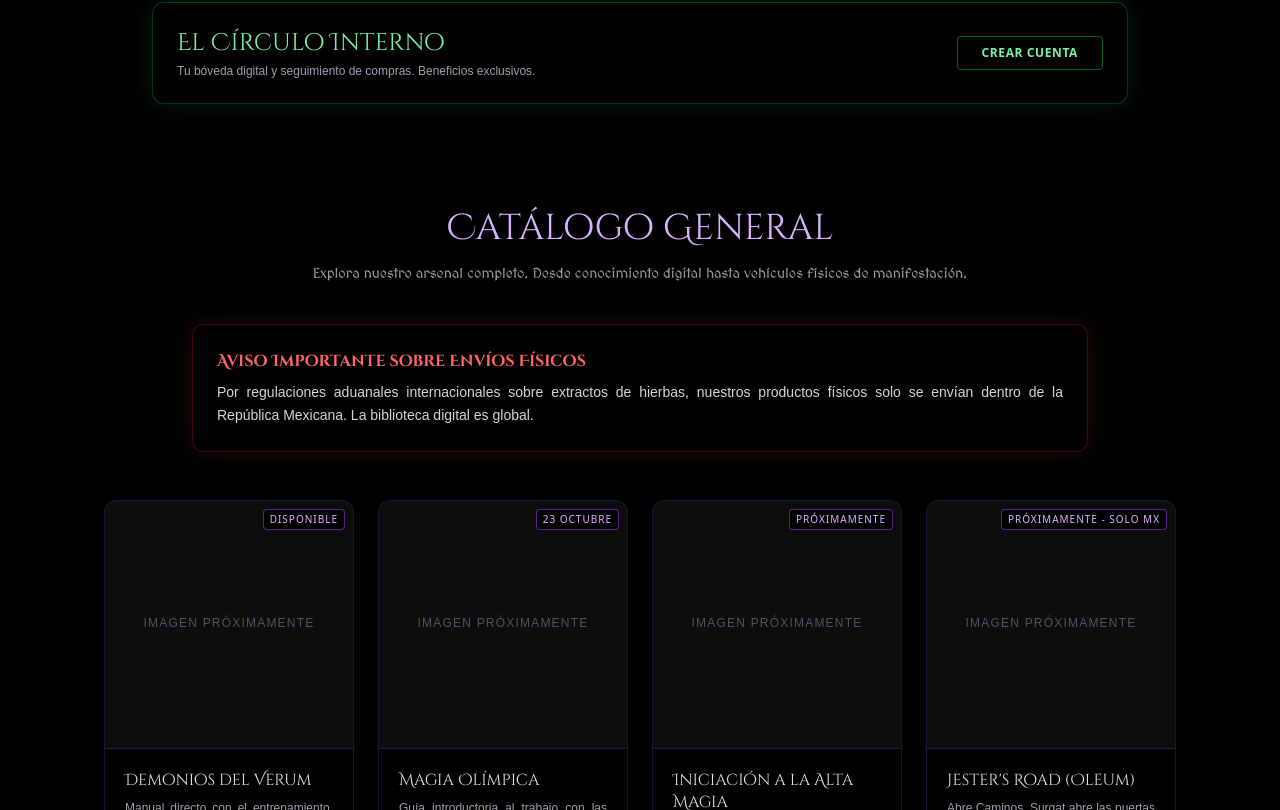
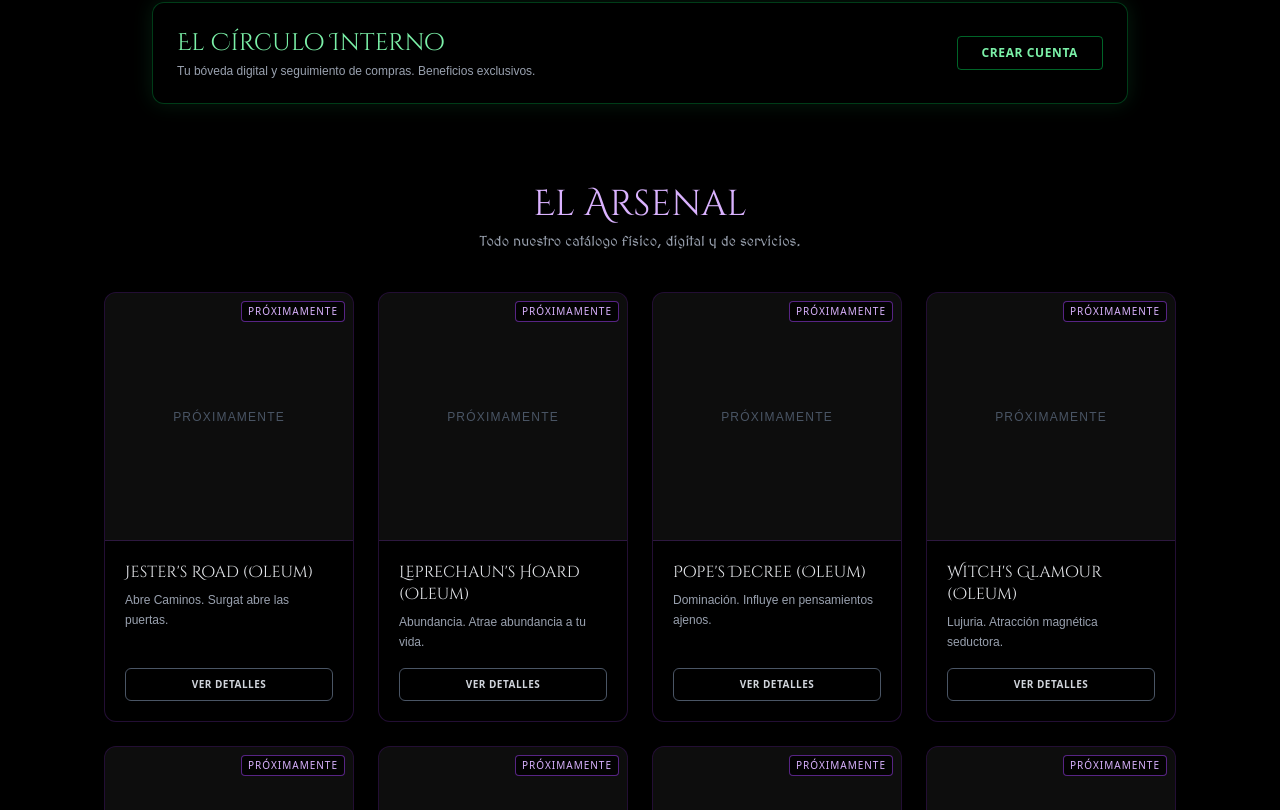
Before and after one commit to adms-ux/praxis-magick-web, a Next.js app: page / in a window 1280 px wide. Shown: the part 1270-2080 px from the top of the page. Built offline with nearby package versions, Linux system fonts and the light colour scheme.

Commit message:
Actualizar CatalogoCompleto.tsx

```diff
--- a/src/app/Components/CatalogoCompleto.tsx
+++ b/src/app/Components/CatalogoCompleto.tsx
@@ -1,84 +1,50 @@
 "use client";
-import { useState } from "react";
 
 export default function CatalogoCompleto() {
-  const [wishlistMsg, setWishlistMsg] = useState<string | null>(null);
-
-  const handleWishlist = (productName: string) => {
-    setWishlistMsg(`Añadido a Deseos: ${productName}. Te avisaremos cuando esté listo.`);
-    setTimeout(() => setWishlistMsg(null), 3000);
-  };
-
   const productos = [
-    { id: "e1", name: "Demonios del Verum", desc: "Manual directo con el entrenamiento, la estrategia y el ritual completo para trabajar con 18 espíritus.", tag: "Disponible" },
-    { id: "e2", name: "Magia Olímpica", desc: "Guía introductoria al trabajo con las siete inteligencias planetarias clásicas.", tag: "23 Octubre" },
-    { id: "c1", name: "Iniciación a la Alta Magia", desc: "Curso teórico-práctico. Módulos de Magia de velas, hierbas, planetaria y rituales.", tag: "Próximamente" },
-    { id: "o1", name: "Jester's Road (Oleum)", desc: "Abre Caminos. Surgat abre las puertas de los lugares donde quieres entrar.", tag: "Próximamente - Solo MX" },
-    { id: "o2", name: "Leprechaun's Hoard (Oleum)", desc: "Abundancia. Frutimiere convierte el azar en un aliado para atraer abundancia.", tag: "Próximamente - Solo MX" },
-    { id: "o3", name: "Pope's Decree (Oleum)", desc: "Dominación. Clisthert logra influir en los pensamientos y sentimientos ajenos.", tag: "Próximamente - Solo MX" },
-    { id: "o4", name: "Witch's Glamour (Oleum)", desc: "Lujuria. Frimost despierta la atracción magnética seductora y carnal.", tag: "Próximamente - Solo MX" },
-    { id: "o5", name: "King's Vault (Oleum)", desc: "Prosperidad. Clauneck concede la autoridad y visión para consolidar prosperidad.", tag: "Próximamente - Solo MX" },
-    { id: "o6", name: "Danse Macabre (Oleum)", desc: "Funesto. Guland conoce tu pena y hará que tu víctima baile la danza macabra.", tag: "Próximamente - Solo MX" },
-    { id: "v1", name: "Velón de Poder — El Heraldo", desc: "Proclamación que autoriza el ritual. Activa tus Oleums y despierta a tus Ídolos.", tag: "Próximamente - Solo MX" },
-    { id: "p1", name: "Polvo Mágico — El Alquimista", desc: "Catalizador que transforma un objeto común en consagrado. Úsalo para vestir velas.", tag: "Próximamente - Solo MX" },
-    { id: "po1", name: "Poppet — Hamelin's Children", desc: "Vehículo de magia simpática para dirigir energía sin necesidad de contacto directo.", tag: "Próximamente - Solo MX" },
-    { id: "i1", name: "Claunech (Ídolo)", desc: "El primero en abrir la puerta. Se asocia con quienes buscan que las cosas se muevan a su favor.", tag: "Próximamente - Solo MX" },
-    { id: "i2", name: "Frimost (Ídolo)", desc: "Gobierna el deseo antes de que sea palabra. Trabaja en el territorio del magnetismo.", tag: "Próximamente - Solo MX" },
-    { id: "i3", name: "Clisthert (Ídolo)", desc: "Doblega voluntades ajenas hacia la del consultante, inclinando decisiones.", tag: "Próximamente - Solo MX" },
-    { id: "i4", name: "Guland (Ídolo)", desc: "Se acude a él para deshacer, deteriorar o cerrar un capítulo de forma definitiva.", tag: "Próximamente - Solo MX" },
-    { id: "i5", name: "Frutimiere (Ídolo)", desc: "Trabaja sobre lo que ya está sembrado (recursos, proyectos) y lo hace crecer.", tag: "Próximamente - Solo MX" },
-    { id: "i6", name: "Surgat (Ídolo)", desc: "El espíritu de los caminos abiertos, las oportunidades que aparecen donde no había ninguna.", tag: "Próximamente - Solo MX" },
+    { id: "o1", name: "Jester's Road (Oleum)", desc: "Abre Caminos. Surgat abre las puertas.", tag: "Próximamente" },
+    { id: "o2", name: "Leprechaun's Hoard (Oleum)", desc: "Abundancia. Atrae abundancia a tu vida.", tag: "Próximamente" },
+    { id: "o3", name: "Pope's Decree (Oleum)", desc: "Dominación. Influye en pensamientos ajenos.", tag: "Próximamente" },
+    { id: "o4", name: "Witch's Glamour (Oleum)", desc: "Lujuria. Atracción magnética seductora.", tag: "Próximamente" },
+    { id: "o5", name: "King's Vault (Oleum)", desc: "Prosperidad. Visión para consolidar imperio.", tag: "Próximamente" },
+    { id: "o6", name: "Danse Macabre (Oleum)", desc: "Funesto. Hará que tu víctima baile la danza.", tag: "Próximamente" },
+    { id: "v1", name: "Velón de Poder", desc: "El Heraldo. Proclamación que autoriza el ritual.", tag: "Próximamente" },
+    { id: "p1", name: "Polvo Mágico Universal", desc: "El Alquimista. Transforma objetos en consagrados.", tag: "Próximamente" },
+    { id: "po1", name: "Poppet", desc: "Hamelin's Children. Dirige energía a terceros.", tag: "Próximamente" },
+    { id: "i1", name: "Ídolos de Madera", desc: "Cuerpos tallados para entidades (Claunech, Frimost...).", tag: "Próximamente" },
+    { id: "s1", name: "Consultas Personales", desc: "Trabajos a la medida (Amor, Prosperidad, Funesta).", tag: "Servicio" },
+    { id: "s2", name: "Sesiones de Ouija", desc: "Consulta a fuerzas reales mediante el tablero.", tag: "Servicio" }
   ];
 
   return (
-    <section className="w-full max-w-6xl mx-auto px-4 md:px-6 py-16 text-gray-200 z-20 relative">
+    <section className="w-full max-w-6xl mx-auto px-4 md:px-6 py-10 text-gray-200 z-20 relative">
       <div className="w-full text-center mb-10">
-        <h3 className="text-3xl md:text-4xl font-cinzel text-purple-300 mb-4 drop-shadow-md">
-          Catálogo General
+        <h3 className="text-3xl md:text-4xl font-cinzel text-purple-300 mb-2 drop-shadow-md">
+          El Arsenal
         </h3>
-        <p className="text-sm font-medieval text-gray-400 max-w-2xl mx-auto">
-          Explora nuestro arsenal completo. Desde conocimiento digital hasta vehículos físicos de manifestación.
-        </p>
+        <p className="text-sm font-medieval text-gray-400">Todo nuestro catálogo físico, digital y de servicios.</p>
       </div>
-
-      <div className="w-full max-w-4xl mx-auto mb-12 bg-black/60 border border-red-900/50 rounded-xl p-6 flex flex-col md:flex-row items-center gap-6 backdrop-blur-sm shadow-[0_0_20px_rgba(127,29,29,0.3)]">
-        <div>
-          <h4 className="text-red-400 font-cinzel font-bold mb-2">Aviso Importante sobre Envíos Físicos</h4>
-          <p className="text-xs md:text-sm text-gray-300 font-sans leading-relaxed text-justify">
-            Por regulaciones aduanales internacionales sobre extractos de hierbas, nuestros productos físicos solo se envían dentro de la República Mexicana. La biblioteca digital es global.
-          </p>
-        </div>
-      </div>
-
-      {wishlistMsg && (
-        <div className="fixed top-24 left-1/2 transform -translate-x-1/2 bg-green-900/90 border border-green-500 text-green-100 px-6 py-3 rounded-lg shadow-[0_0_20px_rgba(34,197,94,0.4)] z-[200] font-sans text-sm animate-pulse text-center w-[90%] max-w-md">
-          {wishlistMsg}
-        </div>
-      )}
 
       <div className="grid grid-cols-2 lg:grid-cols-4 gap-4 md:gap-6">
         {productos.map((producto) => (
-          <div key={producto.id} className="bg-black/50 border border-purple-500/20 rounded-xl overflow-hidden hover:border-purple-500/60 transition-all duration-300 group flex flex-col">
+          <div key={producto.id} className="bg-black/50 border border-purple-500/20 rounded-xl overflow-hidden hover:border-purple-500/60 transition-all duration-300 flex flex-col">
             <div className="relative w-full aspect-square bg-white/5 flex items-center justify-center border-b border-purple-500/20 p-2 text-center">
-              <span className="text-gray-600 font-sans text-[10px] md:text-xs uppercase tracking-widest leading-relaxed">
-                Imagen Próximamente
+              <span className="text-gray-600 font-sans text-[10px] md:text-xs uppercase tracking-widest">
+                Próximamente
               </span>
               <div className="absolute top-2 right-2 bg-black/80 border border-purple-500/50 text-purple-300 text-[8px] md:text-[10px] uppercase tracking-widest px-1.5 py-0.5 rounded backdrop-blur-md">
                 {producto.tag}
               </div>
             </div>
-            <div className="p-3 md:p-5 flex flex-col flex-grow">
-              <h4 className="text-sm md:text-base font-cinzel text-gray-200 mb-2 group-hover:text-purple-300 transition-colors leading-snug">
+            <div className="p-3 md:p-5 flex flex-col flex-grow text-center md:text-left">
+              <h4 className="text-sm md:text-base font-cinzel text-gray-200 mb-2 leading-snug">
                 {producto.name}
               </h4>
-              <p className="text-[10px] md:text-xs text-gray-400 font-sans leading-relaxed mb-4 flex-grow text-justify">
+              <p className="text-[10px] md:text-xs text-gray-400 font-sans leading-relaxed mb-4 flex-grow">
                 {producto.desc}
               </p>
-              <button
-                onClick={() => handleWishlist(producto.name)}
-                className="w-full py-2 bg-transparent border border-gray-600 text-gray-300 hover:border-purple-400 hover:text-purple-300 rounded-md text-[10px] md:text-xs font-bold uppercase tracking-wider transition-colors flex items-center justify-center gap-1.5 cursor-pointer"
-              >
-                Añadir a Deseos
+              <button className="w-full py-2 bg-transparent border border-gray-600 text-gray-300 hover:border-purple-400 hover:text-purple-300 rounded-md text-[10px] font-bold uppercase tracking-wider transition-colors cursor-pointer">
+                Ver Detalles
               </button>
             </div>
           </div>
```
